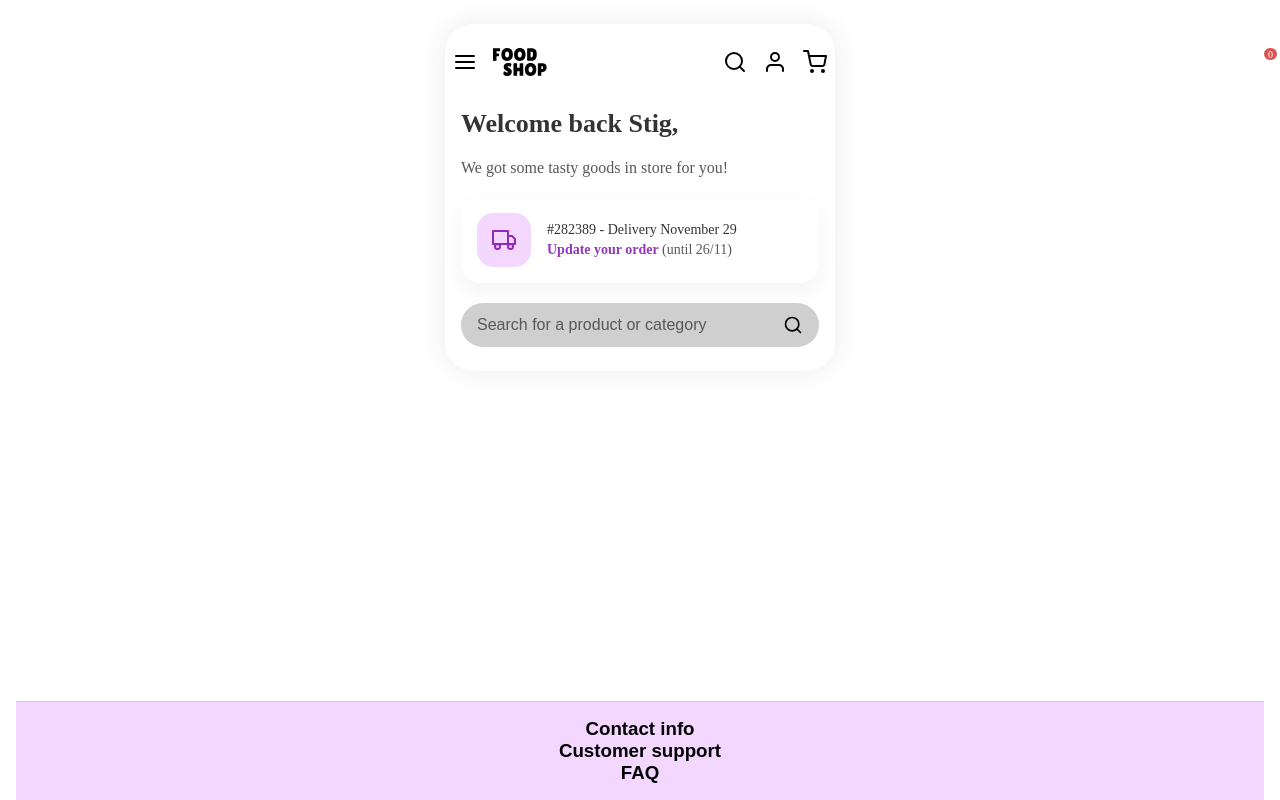
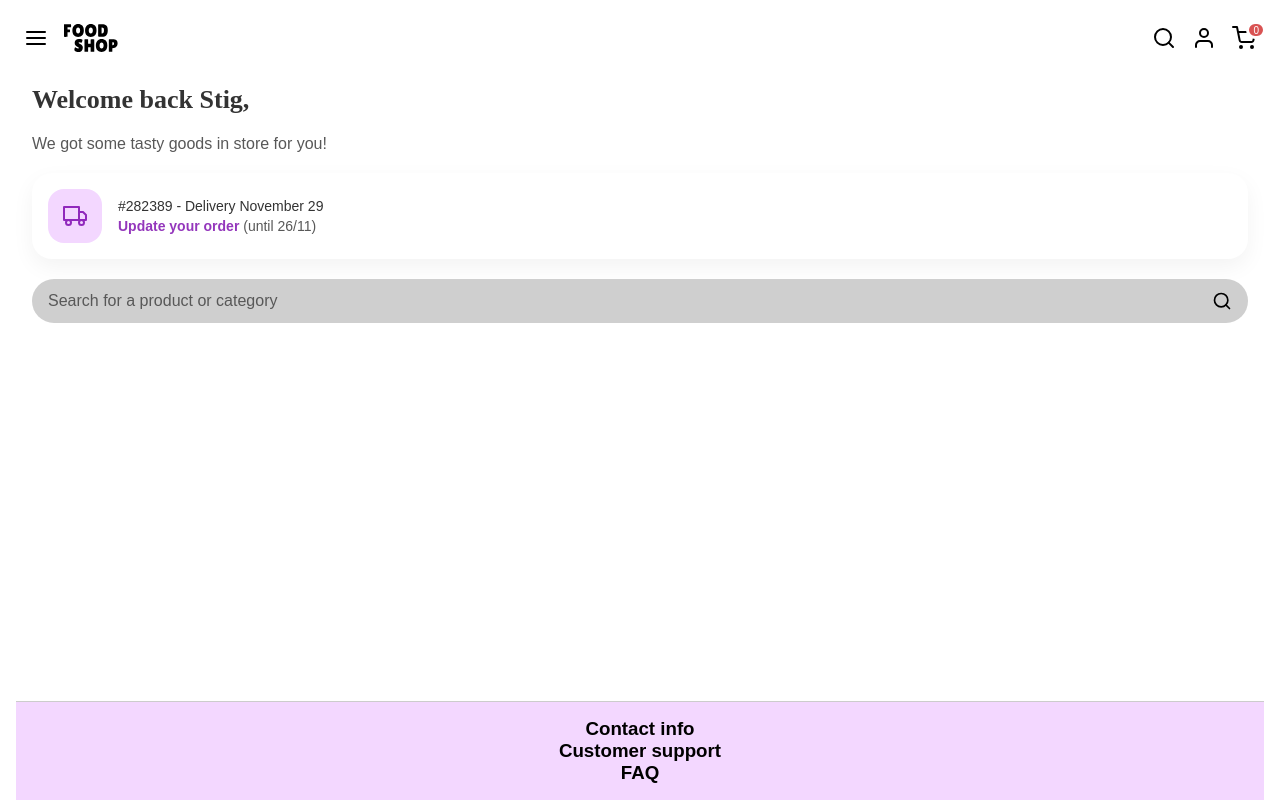
Before and after one commit to Yordiemma/FoodShop, a website: page index.html in a window 1280 px wide. Drawn offline with Linux system fonts and the light colour scheme; files whose address does not match are found by name.

Commit message:
path bug fixes

```diff
--- a/src/header.css
+++ /dev/null
@@ -1,11 +0,0 @@
-@import "./global-variables.css";
-
-header {
-  display: flex;
-  justify-content: space-between;
-}
-
-.top-nav img {
-  padding: 0.5em;
-  margin-top: 1em;
-}
--- a/src/style.css
+++ b/src/style.css
@@ -1,6 +1,4 @@
-@import "./header.css";
-
-@import "./global-variables.css";
+@import "./styles/global-variables.css";
 @import "./styles/header.css";
 @import "./styles/greeting.css";
 @import "./styles/global-variables.css";
@@ -17,6 +15,7 @@ body {
   max-width: 1400px;
   padding: 0em 1em;
   margin: 0 auto;
+  font-family: var(--font-family-sans);
 }
 
 footer {
@@ -40,7 +39,7 @@ html {
   flex: 1;
 }
 
-.page {
+/* .page {
   width: 100%;
   max-width: 390px;
   margin: 1.5rem auto;
@@ -50,4 +49,4 @@ html {
   border-radius: 28px;
   overflow: hidden;
   box-shadow: 0 0 30px rgba(0, 0, 0, 0.08);
-}
+} */
--- a/src/styles/header.css
+++ b/src/styles/header.css
@@ -21,5 +21,5 @@ header {
   border: 3px solid #FFF;
   padding: .05rem 0.25rem;
   position: absolute;
-  right: 0;
+  right: 1.4em;
 }
```
